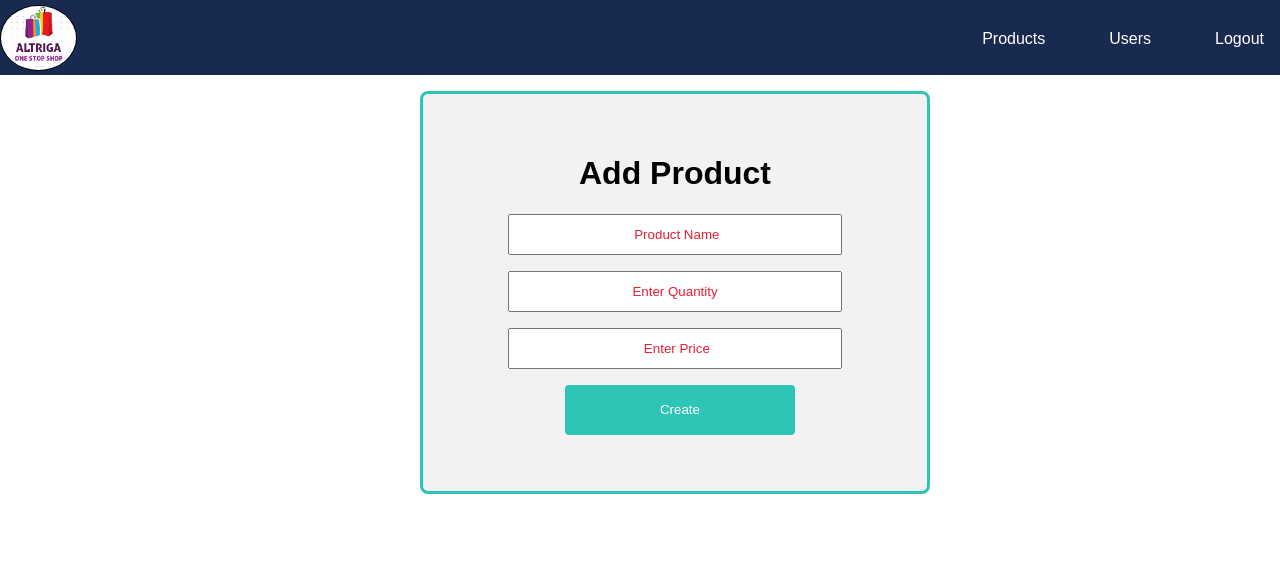
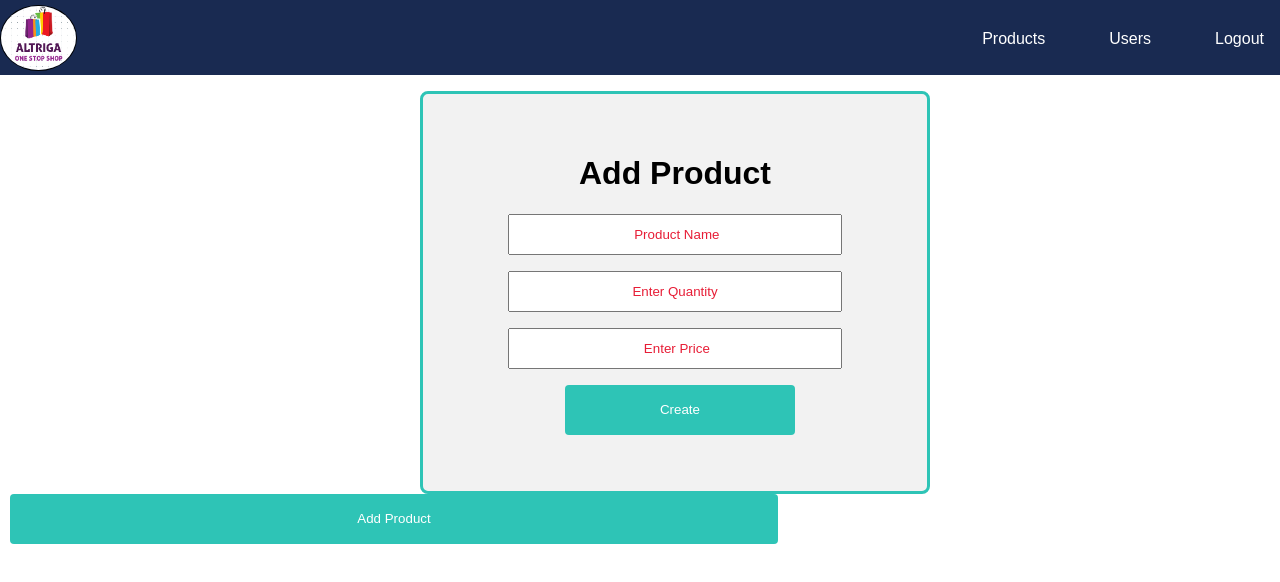
Before and after one commit to CSCI5030Team2/ShoppingCart, a React (Create React App) app in the folder client/shopkart/: page /createproducts in a window 1280 px wide. Shown: the top 582 px of the page. Built offline with nearby package versions, Linux system fonts and the light colour scheme.

Commit message:
trying tests

```diff
--- a/client/shopkart/src/components/CreateProduct.js
+++ b/client/shopkart/src/components/CreateProduct.js
@@ -79,8 +79,10 @@ export class CreateProduct extends Component {
                 Create
               </button>
           </p>
+
           {/* </form> */}
         </div>
+        <button>Add Product</button>
       </div>
     );
   }
```
Also changed, not shown: 1 other file (tests, documents, lock files or other folders).
